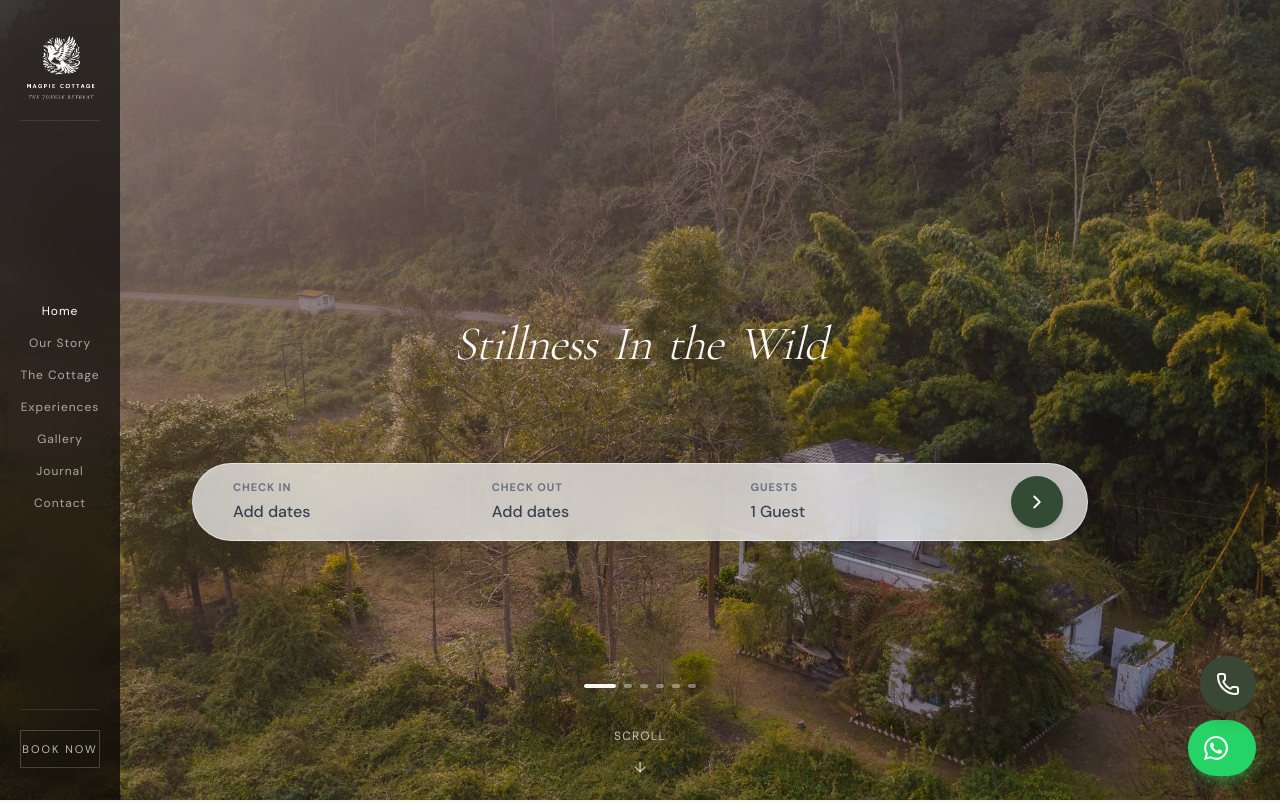
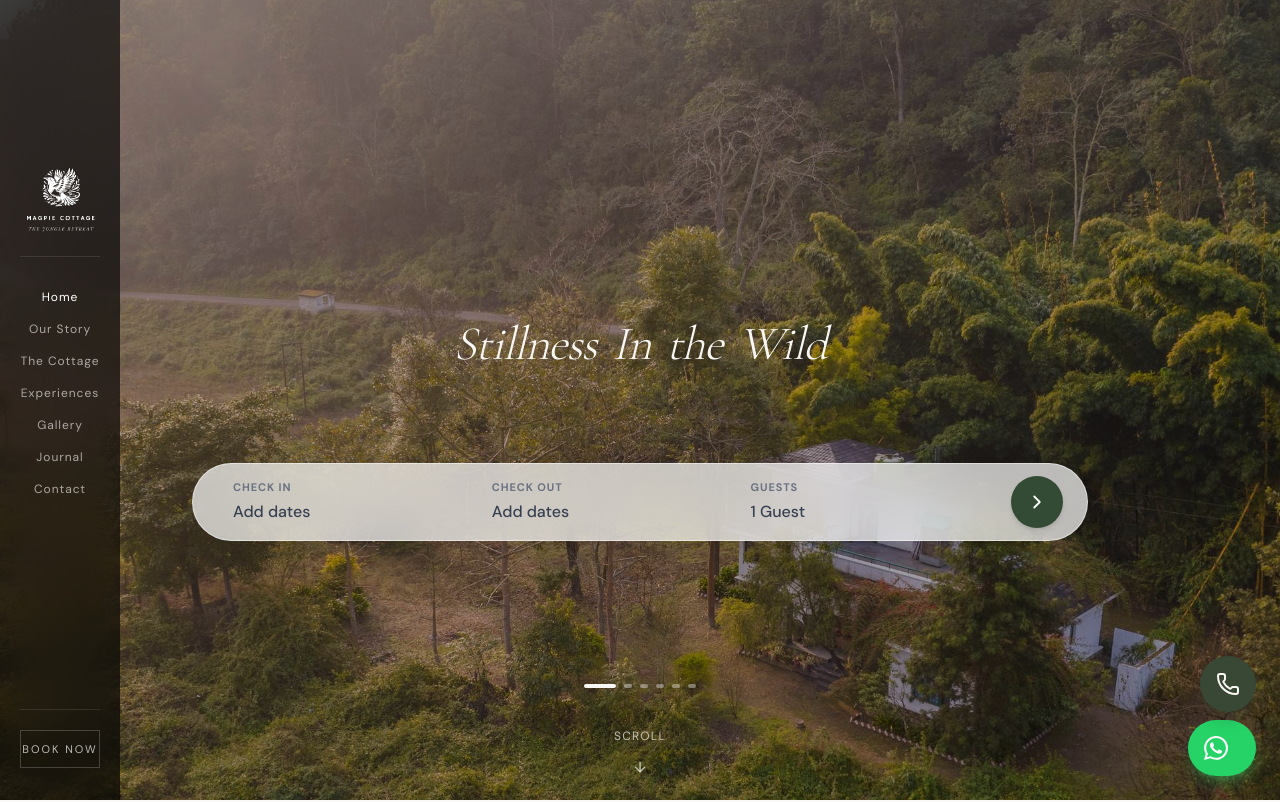
Before and after one commit to abhijeet9sh/magpie-cottage, a Next.js app: page / in a window 1280 px wide. Shown: the top 802 px of the page. Built offline with nearby package versions, Linux system fonts and the light colour scheme.

Commit message:
style: revert logo position to sit directly above Home

```diff
--- a/components/layout/Navbar.tsx
+++ b/components/layout/Navbar.tsx
@@ -155,8 +155,10 @@
         }`}
         style={{ width: "120px", background: "rgba(0,0,0,0.65)" }}
       >
-        {/* Logo — Absolute Top */}
-        <div className="flex flex-col items-center pt-8 pb-4 w-full">
+        {/* Nav links + Logo — centered together */}
+        <div className="flex-1 flex flex-col justify-center">
+          {/* Logo — sits directly above Home */}
+          <div className="flex flex-col items-center mb-5">
             <Link href="/" className="flex flex-col items-center group">
               <Image
                 src="/logo.png"
@@ -173,8 +175,6 @@
           {/* Divider */}
           <div className="mx-5 mb-4 h-px bg-white/10" />
 
-        {/* Nav links — centered vertically in remaining space */}
-        <div className="flex-1 flex flex-col justify-center">
           <ul className="flex flex-col items-center w-full py-2">
           {navLinks.map((link) => (
             <NavItem key={link.name} link={link} pathname={pathname} />
```
Lines whose indentation alone changed are shown as unchanged.
